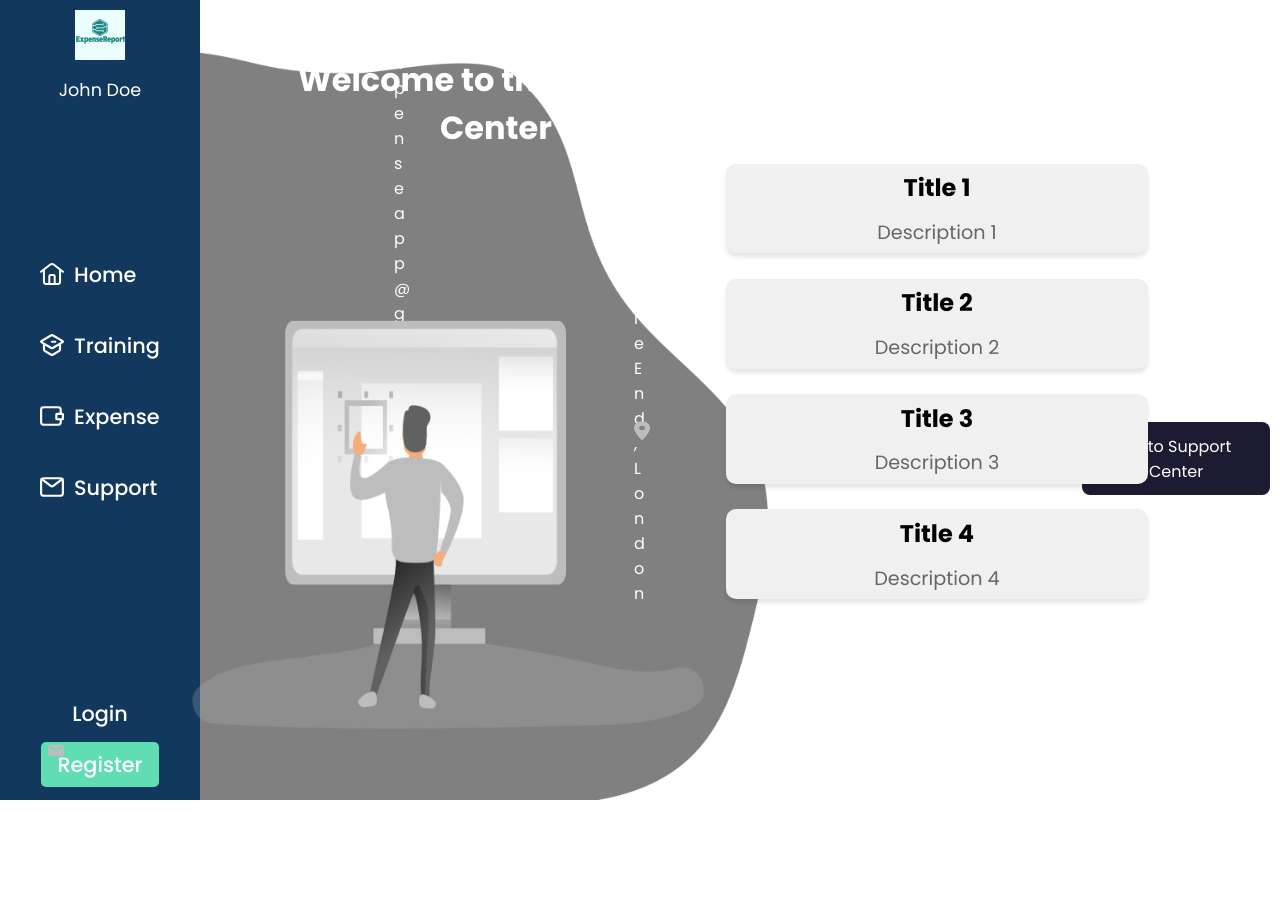
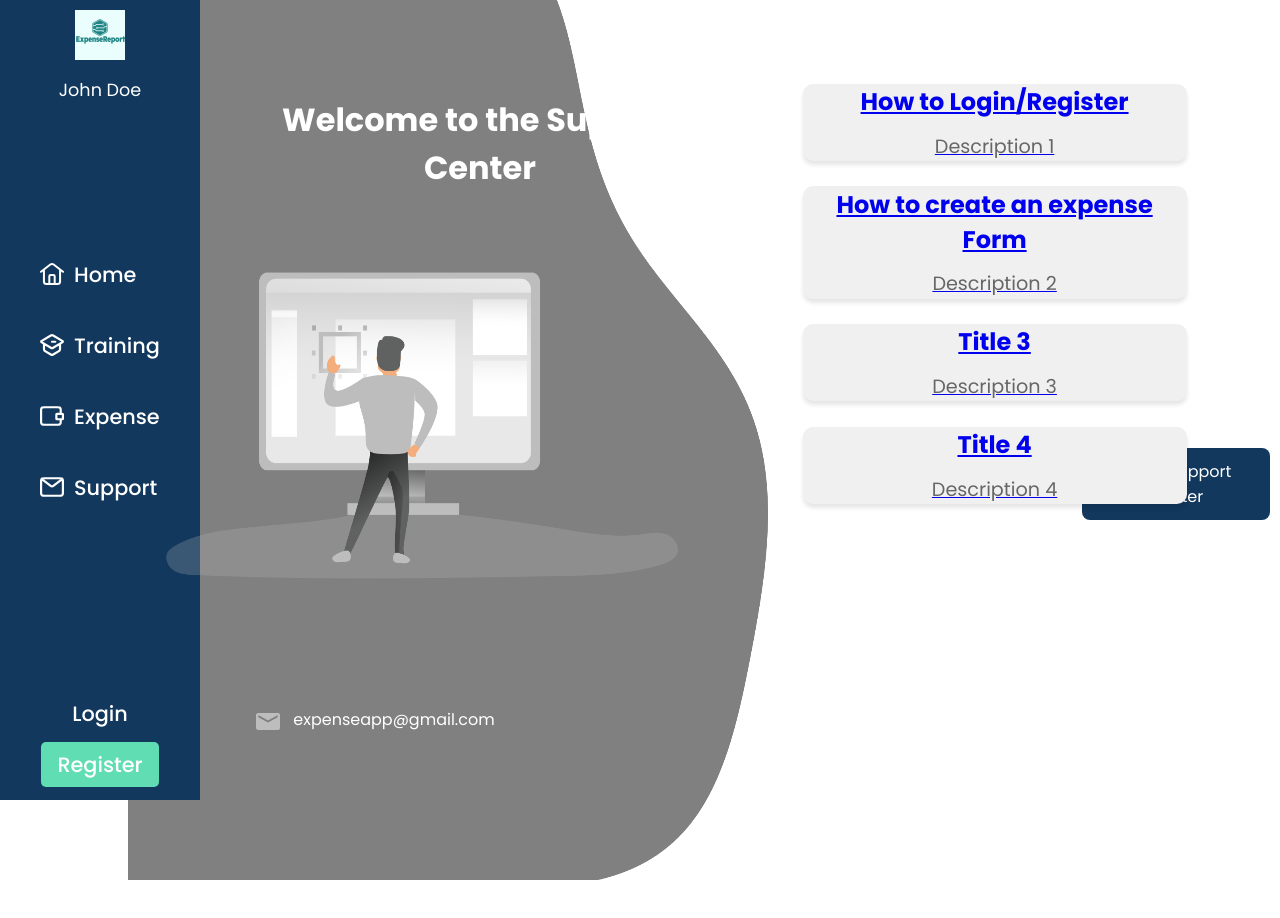
Before and after one commit to andreineagoe23/Expense-App, a React (Create React App) app: page /SupportHelp in a window 1280 px wide. Shown: the top 918 px of the page. After the commit the page ends 800 px from the top, so only its background shows below. Built offline with nearby package versions, Linux system fonts and the light colour scheme.

Commit message:
CSS fixed

```diff
--- a/src/Expense/expense.css
+++ b/src/Expense/expense.css
@@ -5,13 +5,16 @@
     flex-direction: column;
     align-items: center;
     justify-content: center;
-    height: 50vh; /* Adjust this value as needed to center vertically */
+    height: 50vh;
+    position: absolute;
+    left: 52vh;
+    top: 15vh;
   }
 
   .heading {
     cursor: pointer;
     padding: 10px 20px;
-    margin: 5px;
+    margin: 2vh;
     background-color: #61ddb4;
     color: #fff;
     border: none;
@@ -20,7 +23,6 @@
     display: inline-block;
     transition: background-color 0.3s ease;
   }
-
   .heading:hover {
     background-color: #0056b3;
   }
--- a/src/Support/Support-Center.jsx
+++ b/src/Support/Support-Center.jsx
@@ -13,21 +13,10 @@ const SupportCenter = () => {
                 <div className="support-text">
                     <h1>Welcome to the Support Center</h1>
                 </div>
-                <div className="contact-text">
-                    <p>Reach out to us via email through</p>
-                </div>
-                <div className="contact-text2">
-                    <p>the contact form to the right for support.</p>
-                </div>
                 <div className="contact-info-email">
-                    <img src={emailImg} alt='Email' className='email-Icon'/>
                     <p>expenseapp@gmail.com</p>
                 </div>
 
-                <div className="contact-info-location">
-                    <img src={locationImg} alt='Person' className='Location-Icon'/>
-                    <p>Mile End, London</p>
-                </div>
             </div>
             <form className="contact-form">
                 <div className="form-group">
@@ -42,11 +31,13 @@ const SupportCenter = () => {
                     <label htmlFor="message">Message:</label>
                     <textarea id="message" name="message" rows="4"/>
                 </div>
-                <button type="button" onClick={() => window.location.href = '/SupportManagement.jsx'}>Submit</button>
+                <button type="button" className="submit-button"
+                        onClick={() => window.location.href = '/SupportManagement.jsx'}>Submit
+                </button>
             </form>
             <img src={supportBubble} alt='Bubble' className='Support-Bubble'/>
             <img src={supportPerson} alt='Person' className='Support-Person'/>
-            <img src={emailImg} alt='Person' className='email-Icon'/>
+            <img src={emailImg} alt='Person' className='Email-Icon'/>
             <Link to="/SupportHelp">
                 <button className="Help-Button">View Help Articles</button>
             </Link>
--- a/src/Support/Support-Help.jsx
+++ b/src/Support/Support-Help.jsx
@@ -13,47 +13,43 @@ const SupportHelp = () => {
                 <div className="support-text">
                     <h1>Welcome to the Support Center</h1>
                 </div>
-                <div className="contact-text">
-                    <p>Reach out to us via email through</p>
-                </div>
-                <div className="contact-text2">
-                    <p>the contact form to the right for support.</p>
-                </div>
                 <div className="contact-info-email">
-                    <img src={emailImg} alt='Email' className='email-Icon'/>
                     <p>expenseapp@gmail.com</p>
-                </div>
-
-                <div className="contact-info-location">
-                    <img src={locationImg} alt='Person' className='Location-Icon'/>
-                    <p>Mile End, London</p>
                 </div>
             </div>
 
-            <img src={supportBubble} alt='Bubble' className='Support-Bubble'/>
-            <img src={supportPerson} alt='Person' className='Support-Person'/>
-            <img src={emailImg} alt='Person' className='email-Icon'/>
+            <img src={supportBubble} alt='Bubble' className='Support-Bubble2'/>
+            <img src={supportPerson} alt='Person' className='Support-Person2'/>
+            <img src={emailImg} alt='Person' className='Email-Icon2'/>
             <Link to="/SupportCenter">
                 <button className="Center-Button">Go to Support Center</button>
             </Link>
 
             <div className="boxes">
+                <Link to="/box1">
                     <div className="box">
-                    <h2>Title 1</h2>
+                        <h2>How to Login/Register</h2>
                         <p>Description 1</p>
                     </div>
+                </Link>
+                <Link to="/box2">
                     <div className="box">
-                    <h2>Title 2</h2>
+                        <h2>How to create an expense Form</h2>
                         <p>Description 2</p>
                     </div>
+                </Link>
+                <Link to="/box3">
                     <div className="box">
                         <h2>Title 3</h2>
                         <p>Description 3</p>
                     </div>
+                </Link>
+                <Link to="/box4">
                     <div className="box">
                         <h2>Title 4</h2>
                         <p>Description 4</p>
                     </div>
+                </Link>
             </div>
         </div>
     );
--- a/src/Support/SupportCenter.css
+++ b/src/Support/SupportCenter.css
@@ -4,20 +4,25 @@ body {
     overflow: hidden;
 }
 .Support-Bubble{
-    position: absolute;
+    display: flex;
+    align-items: center;
+    position: fixed;
     width: 50%;
-    height: 110%;
+    height: 130%;
     right: 40%;
-    top:-10%;
+    top:-20%;
+    transform: translateY(0%);
     z-index: -1;
 }
-.Support-Person{
+.Support-Person {
     position: absolute;
     width: 40%;
-    height: 80%;
-    right: 45%;
-    top: 30%;
+    height: 60%;
+    right: 47%;
+    top: 40%;
+    transform: translateY(-10%);
 }
+
 
 .text-container {
     position: relative;
@@ -25,8 +30,8 @@ body {
 
 .support-text {
     position: fixed;
-    top: 13vh;
-    left: 62vh;
+    top: 18vh;
+    left: 60vh;
     transform: translate(-50%, -50%);
     color: white;
     font-family: 'Istok Web', sans-serif;
@@ -34,53 +39,31 @@ body {
     width: 40%;
 }
 
-
-.contact-text {
-    position: absolute;
-    bottom: -20vh;
-    left: 37vh;
-    overflow-wrap: break-word;
-    font-family: 'Istok Web', sans-serif;
-    color: white;
-    transform: translate(-50%, -50%);
-    text-align: center;
-    width: 800%;
-}
-.contact-text2 {
-    position: absolute;
-    bottom: -23vh;
-    left: 40.5vh;
-    color: white;
-    font-family: 'Istok Web', sans-serif;
-    overflow-wrap: break-word;
-    transform: translate(-50%, -50%);
-    text-align: center;
-    width: 850%;
-}
 .contact-info-email{
     position: absolute;
-    bottom: -97vh;
+    bottom: -93vh;
     left: 40vh;
     color: white;
     font-family: 'Istok Web', sans-serif;
     overflow-wrap: break-word;
     transform: translate(-50%, -50%);
     text-align: center;
-    width: 580%;
 }
-.contact-info-location{
+
+.contact-info-email {
+    display: flex;
+    align-items: center;
+}
+
+.Email-Icon{
     position: absolute;
-    bottom: -97.6vh;
-    left: 70vh;
-    color: white;
-    font-family: 'Istok Web', sans-serif;
-    overflow-wrap: break-word;
-    transform: translate(-50%, -50%);
-    text-align: center;
-    width: 480%;
+    width: 3vh;
+    height: auto;
+    bottom: 8.8vh;
+    left: calc(30vh + 2vh);
 }
 .contact-form {
-    position: absolute;
+    position: fixed;
     bottom: 25vh;
     right: 15vh;
     font-family: 'Istok Web', sans-serif;
@@ -88,7 +71,9 @@ body {
 }
 
 .form-group {
+    position: relative;
     margin-bottom: 2vh;
+    bottom: 15vh;
 }
 
 label {
@@ -109,7 +94,7 @@ textarea {
     height: 15vh;
 }
 
-button {
+.submit-button {
     background-color: #12385d;
     color: white;
     padding: 10px 20px;
@@ -117,6 +102,10 @@ button {
     border-radius: 4px;
     cursor: pointer;
     transition: background-color 0.3s ease;
+    bottom: 35vh;
+    position: fixed;
+
+
 
 }
 .Help-Button{
@@ -129,7 +118,7 @@ button {
     transition: background-color 0.3s ease;
     position: fixed;
     right: 58.5vh;
-    bottom: 15vh;
+    bottom: 28vh;
 }
 
 button:hover {
--- a/src/Support/SupportHelp.css
+++ b/src/Support/SupportHelp.css
@@ -1,50 +1,56 @@
 body {
     overflow: hidden;
 }
-.Support-Bubble{
-    position: absolute;
+.Support-Bubble2{
+    display: flex;
+    align-items: center;
+    position: fixed;
     width: 50%;
-    height: 99%;
-    top:1%;
+    height: 130%;
+    right: 40%;
+    top:-20%;
+    transform: translateY(0%);
     z-index: -1;
 }
-.Location-Icon {
+.Location-Icon2 {
     position: fixed;
     width: 2vh;
     height: auto;
-    top: 50%;
-    left: 42%;
+    top: 80%;
+    left: 38%;
     transform: translateY(-50%);
 }
-.email-Icon {
+.Email-Icon2 {
     position: absolute;
-    width: 2vh;
+    width: 3vh;
     height: auto;
-    bottom: 5.5vh;
-    left: calc(4vh + 2vh);
+    bottom: 8.8vh;
+    left: calc(30vh + 2vh);
 }
-.Support-Person{
+.Support-Person2{
     position: absolute;
     width: 40%;
-    height: 80%;
+    height: 60%;
+    right: 47%;
     top: 40%;
+    transform: translateY(-10%);
+
 }
-
 .boxes {
     display: flex;
     flex-direction: column;
     align-items: flex-start;
     position: absolute;
-    top: 20%;
-    right:10vw;
+    top: 10%;
+    right:7vw;
     padding: 0.3vw;
     box-sizing: border-box;
 }
 
 .box {
-    width: 33vw;
+    width: 30vw;
     background-color: #f0f0f0;
-    padding: 0.5vw ;
+    padding: 0.01vw ;
     margin-bottom: 2vw;
     border-radius: 10px;
     box-shadow: 0 4px 4px rgba(0, 0, 0, 0.1);
@@ -67,7 +73,7 @@ button:hover {
     background-color: black;
 }
 .Center-Button {
-    background-color: #1d1b31;
+    background-color: #12385d;
     color: #fff;
     padding: 0.7em 2em;
     position: absolute;
@@ -76,6 +82,6 @@ button:hover {
     font-size: 1em;
     cursor: pointer;
     transition: background-color 0.3s ease;
-    margin-top: 33%;
+    margin-top: 35%;
     margin-left:126vh;
 }
```
Lines whose indentation alone changed are shown as unchanged.
